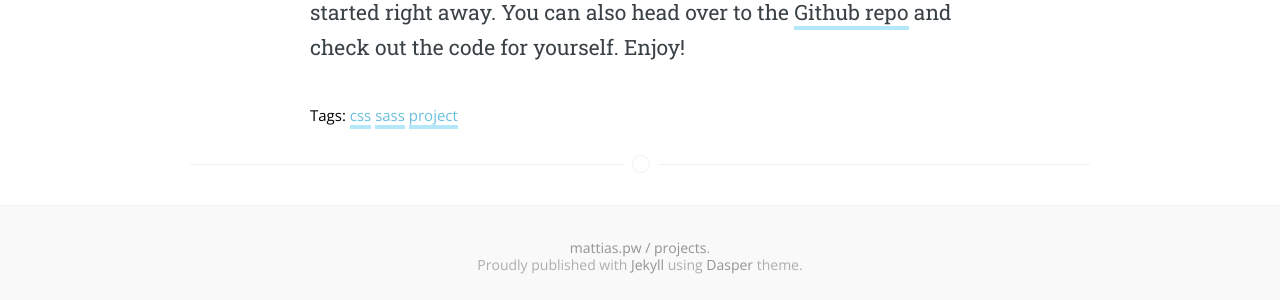
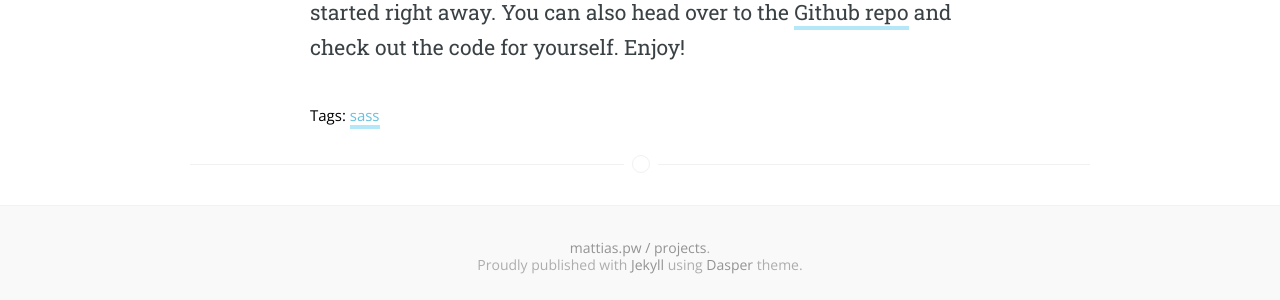
Before and after one commit to pestbarn/pestbarn.github.io, a Jekyll site: the page built from _posts/2016-08-10-new-project-starburst-css.html, in a window 1280 px wide. Shown: the part 353-653 px from the top of the page. Built offline with Jekyll 4.4.1, drawn with Linux system fonts in a browser that asks for light colours; some web fonts are replaced; comment, search, counter and statistics services are not loaded.

Commit message:
Updated tags

```diff
--- a/_posts/2016-08-09-css-arrowhead-shapes.html
+++ b/_posts/2016-08-09-css-arrowhead-shapes.html
@@ -3,7 +3,7 @@ layout: article
 title: "Shapes of CSS: Arrowheads"
 description: "This is a demonstration of how you can create arrowhead shapes using regular CSS (and Sass, of course)."
 category: Pens
-tags: [css,sass]
+tags: [css,sass,haml]
 ---
 
 <p data-height="300" data-theme-id="24954" data-slug-hash="JCpxD" data-default-tab="result" data-user="pestbarn" data-embed-version="2" class="codepen"></p>
--- a/_posts/2016-08-10-new-project-starburst-css.html
+++ b/_posts/2016-08-10-new-project-starburst-css.html
@@ -3,7 +3,7 @@ layout: article
 title: "New project: Starburst.css"
 description: "Introducing Starburst.css - a mixin for taking the easy way for creating starburst patterns in CSS."
 category: Projects
-tags: [css,sass,project]
+tags: [sass]
 ---
 
 <p>There's a new mixin in town - <strong>Starburst.css</strong>, the easy way for creating starburst patterns in CSS! Visit the <a href="http://www.mattias.pw/starburst.css/">official site</a> and get started right away. You can also head over to the <a href="http://github.com/pestbarn/starburst.css/">Github repo</a> and check out the code for yourself. Enjoy!</p>
--- a/_posts/2016-08-17-pendulum.html
+++ b/_posts/2016-08-17-pendulum.html
@@ -3,7 +3,7 @@ layout: blank
 title: Pendulum
 category: Projects
 permalink: projects/pendulum
-tags: [css,sass,project,physics,javascript]
+tags: [sass,physics,javascript]
 jquery: yes
 custom_css: pendulum
 custom_js:
--- a/_posts/2016-08-19-dynamical-gravatars.html
+++ b/_posts/2016-08-19-dynamical-gravatars.html
@@ -3,7 +3,7 @@ layout: article
 title: "Dynamically loaded Gravatars"
 description: "Here we can see how to use a message-digest algorithm in javascript to dynamically import random images from Gravatar. Also how to spin them at a random pace, because why not? The script I'm using for the <code>MD5(rand)</code> generation can be found <a href='http://webtoolkit.info/javascript_md5.html'>here</a>."
 category: Pens
-tags: [css,sass,javascript]
+tags: [sass,javascript]
 ---
 
 <p data-height="416" data-theme-id="24954" data-slug-hash="zvNbxy" data-default-tab="js,result" data-user="pestbarn" data-embed-version="2" data-preview="true" class="codepen"></p>
--- a/_posts/2016-08-20-js-crosshair.html
+++ b/_posts/2016-08-20-js-crosshair.html
@@ -3,7 +3,7 @@ layout: article
 title: "Javascript crosshair"
 description: "Using two linear gradients on the <code>&lt;html&gt;</code> element, we can create a crosshair which follows the mouse cursor thanks to some javascript calculations."
 category: Pens
-tags: [css,sass,javascript]
+tags: [sass,javascript]
 ---
 
 <p data-height="600" data-theme-id="24954" data-slug-hash="akjAAY" data-default-tab="result" data-user="pestbarn" data-embed-version="2" data-preview="true" class="codepen"></p>
```
Also changed, not shown: _posts/2016-08-21-spinning-circles.md (+1 -1 lines).
